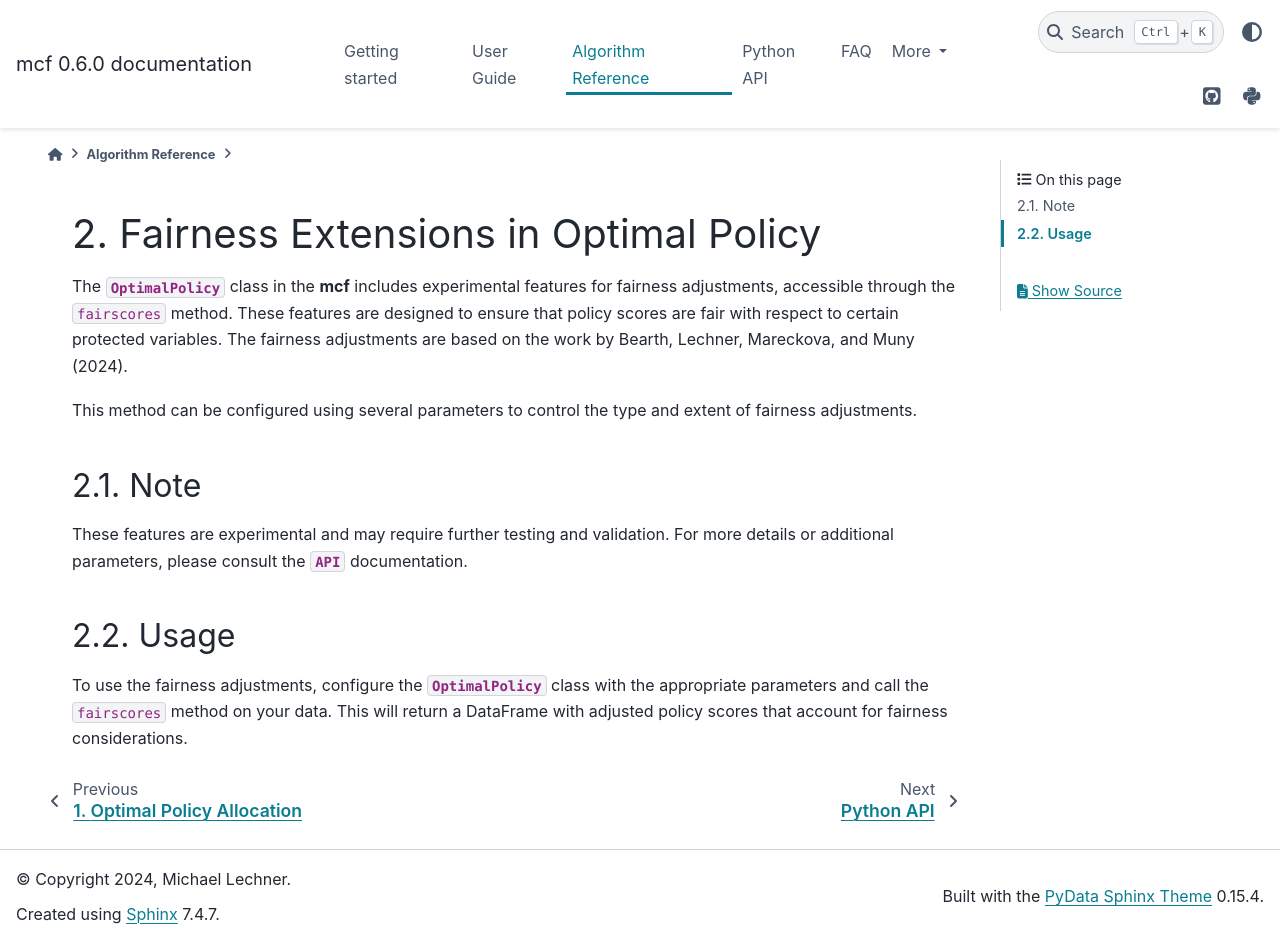
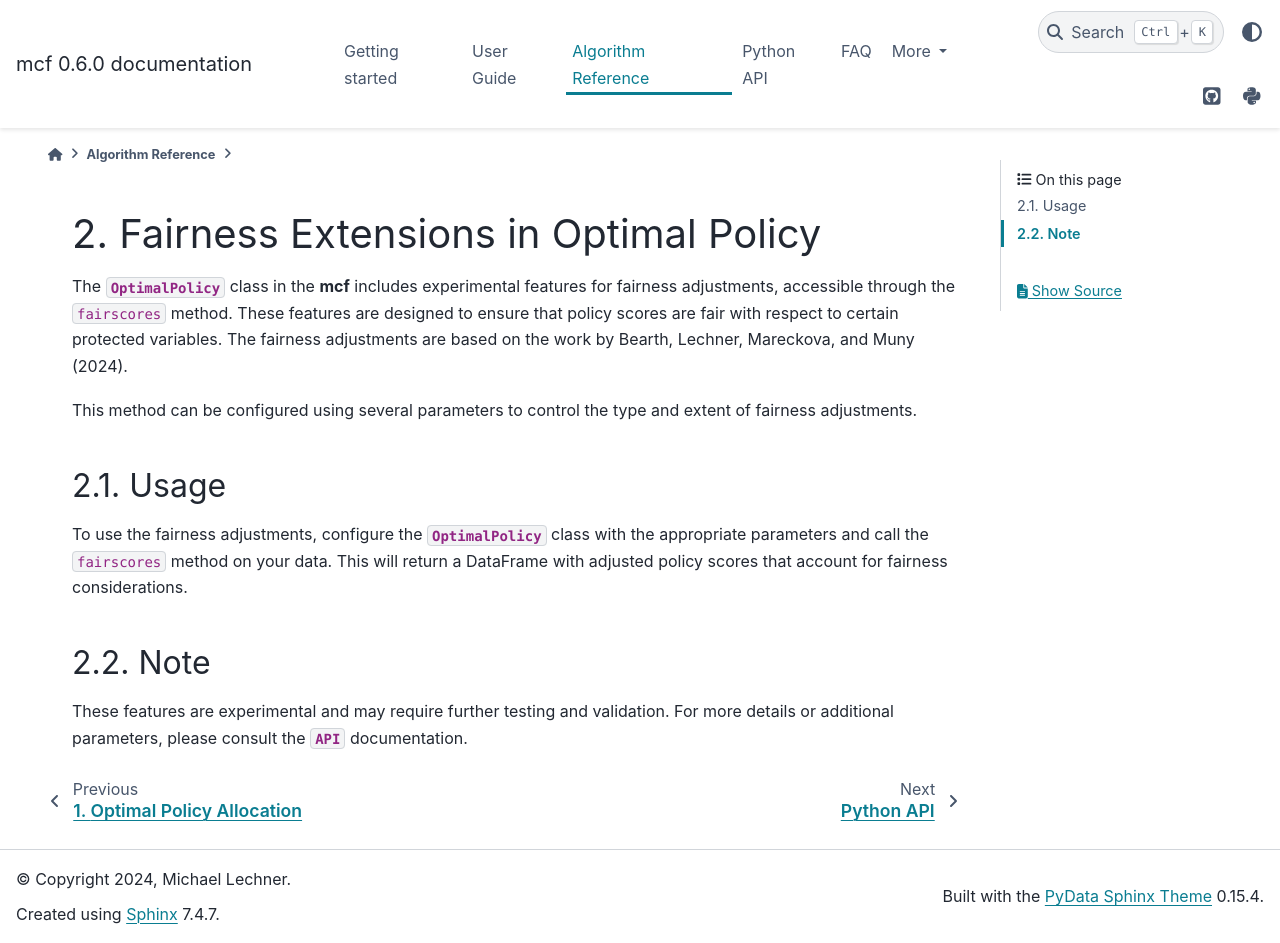
Before and after one commit to MCFpy/mcf, a Sphinx documentation site: the page built from docs/source/algorithm_reference/fairscores.rst, in a window 1280 px wide and 943 px high. Built offline with Sphinx 7.4.7 and the PyData theme 0.15.4, drawn with Linux system fonts in a browser that asks for light colours.

```diff
--- a/docs/source/algorithm_reference/fairscores.rst
+++ b/docs/source/algorithm_reference/fairscores.rst
@@ -7,10 +7,10 @@ The fairness adjustments are based on the work by Bearth, Lechner, Mareckova, an
 
 This method can be configured using several parameters to control the type and extent of fairness adjustments.
 
+Usage
+------
+To use the fairness adjustments, configure the :py:class:`~optpolicy_functions.OptimalPolicy` class with the appropriate parameters and call the ``fairscores`` method on your data. This will return a DataFrame with adjusted policy scores that account for fairness considerations.
+
 Note
 ------
 These features are experimental and may require further testing and validation. For more details or additional parameters, please consult the :py:class:`API <mcf_functions.ModifiedCausalForest>` documentation.
-
-Usage
-------
-To use the fairness adjustments, configure the :py:class:`~optpolicy_functions.OptimalPolicy` class with the appropriate parameters and call the ``fairscores`` method on your data. This will return a DataFrame with adjusted policy scores that account for fairness considerations.
```
